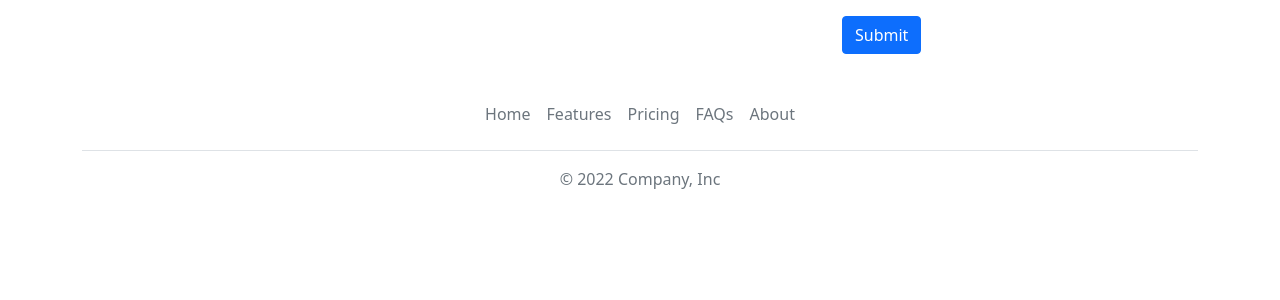
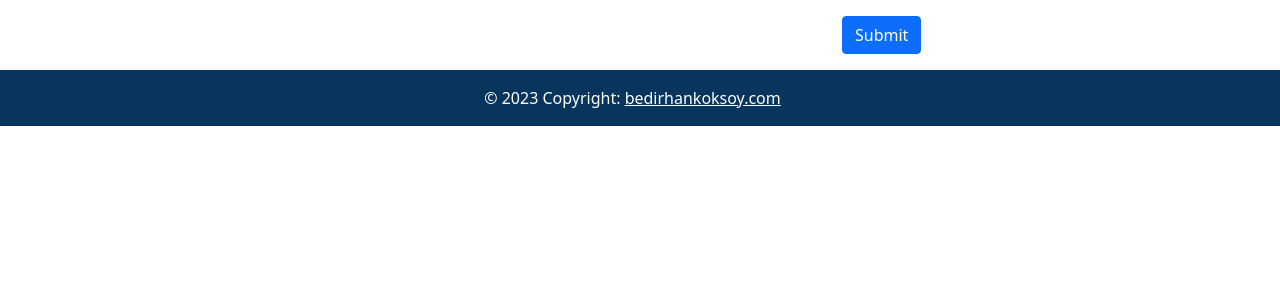
Before and after one commit to koksoybedirhan/Smart-entry-system-with-ESP32, a PHP site: page /logs.php in a window 1280 px wide. Shown: the part 86-386 px from the top of the page. Run offline with PHP 8.4, Linux system fonts and the light colour scheme; data that the repository does not hold is empty.

Commit message:
Update footer.php

```diff
--- a/esp32-web/parts/footer.php
+++ b/esp32-web/parts/footer.php
@@ -1,13 +1,8 @@
-<div class="container">
-  <footer class="py-3 my-4">
-    <ul class="nav justify-content-center border-bottom pb-3 mb-3">
-      <li class="nav-item"><a href="#" class="nav-link px-2 text-muted">Home</a></li>
-      <li class="nav-item"><a href="#" class="nav-link px-2 text-muted">Features</a></li>
-      <li class="nav-item"><a href="#" class="nav-link px-2 text-muted">Pricing</a></li>
-      <li class="nav-item"><a href="#" class="nav-link px-2 text-muted">FAQs</a></li>
-      <li class="nav-item"><a href="#" class="nav-link px-2 text-muted">About</a></li>
-    </ul>
-    <p class="text-center text-muted">© 2022 Company, Inc</p>
-  </footer>
-</div>
-</body>
+<section class="">
+    <footer class="text-center text-white" style="background-color: #0a4275;">
+        <div class="text-center p-3" style="background-color: rgba(0, 0, 0, 0.2);">
+        © 2023 Copyright:
+        <a class="text-white" href="about.php" style="margin-right: 15px;">bedirhankoksoy.com</a>
+        </div>
+    </footer>
+</section>
```
